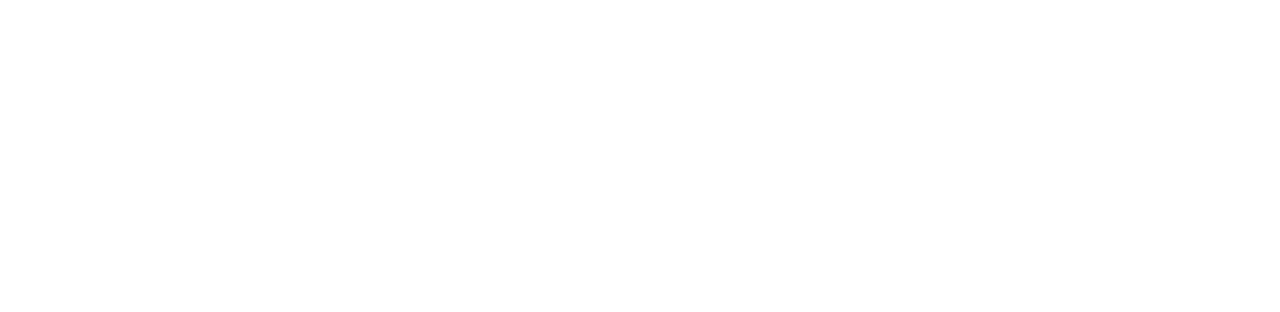
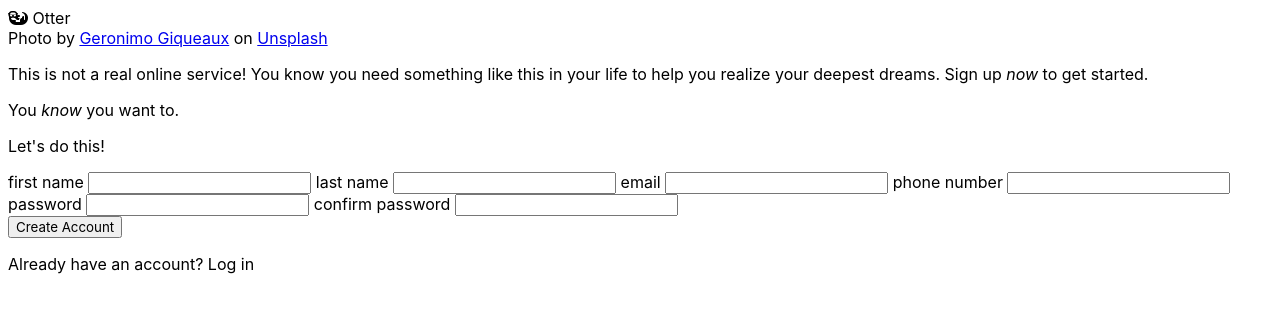
Before and after one commit to savwiley/signUpForm, a plain HTML site: page index.html in a window 1280 px wide. Drawn offline with Linux system fonts and the light colour scheme; a web font is replaced by a local one.

Commit message:
fill content

```diff
--- a/index.html
+++ b/index.html
@@ -4,9 +4,53 @@
   <meta charset="UTF-8">
   <meta name="viewport" content="width=device-width, initial-scale=1.0">
   <link href="/style.css" rel="stylesheet">
+  <script src="https://kit.fontawesome.com/25a49a4783.js" crossorigin="anonymous"></script>
   <title>Sign-Up Form</title>
 </head>
 <body>
 
+  <div id="sidebar">
+    <div class="title">
+      <i class="fa-solid fa-otter"></i>
+      Otter
+    </div>
+    <div class="credit">
+      Photo by <a href="https://unsplash.com/photos/eo-rKe6A5ZY">Geronimo Giqueaux</a> on <a href="https://unsplash.com/">Unsplash</a>
+    </div>
+  </div>
+
+  <form>
+    <div id="topText">
+      <p>This is not a real online service! You know you need something like this in your life to help you realize your deepest dreams. Sign up <em>now</em> to get started.</p>
+
+      <p>You <em>know</em> you want to.</p>
+    </div>
+
+    <div id="signUpForm">
+      <p>Let's do this!</p>
+
+      <label for="first">first name</label>
+      <input id="first" type="text" required />
+
+      <label for="last">last name</label>
+      <input id="last" type="text" required />
+
+      <label for="email">email</label>
+      <input id="email" type="email" />
+
+      <label for="phone">phone number</label>
+      <input id="phone" type="tel" />
+
+      <label for="pass1">password</label>
+      <input id="pass1" type="password" />
+
+      <label for="pass2">confirm password</label>
+      <input id="pass2" type="password" />
+    </div>
+
+    <input type="button" value="Create Account" />
+  </form>
+
+  <p class="small">Already have an account? <a>Log in</a></p>
 </body>
 </html>
```
